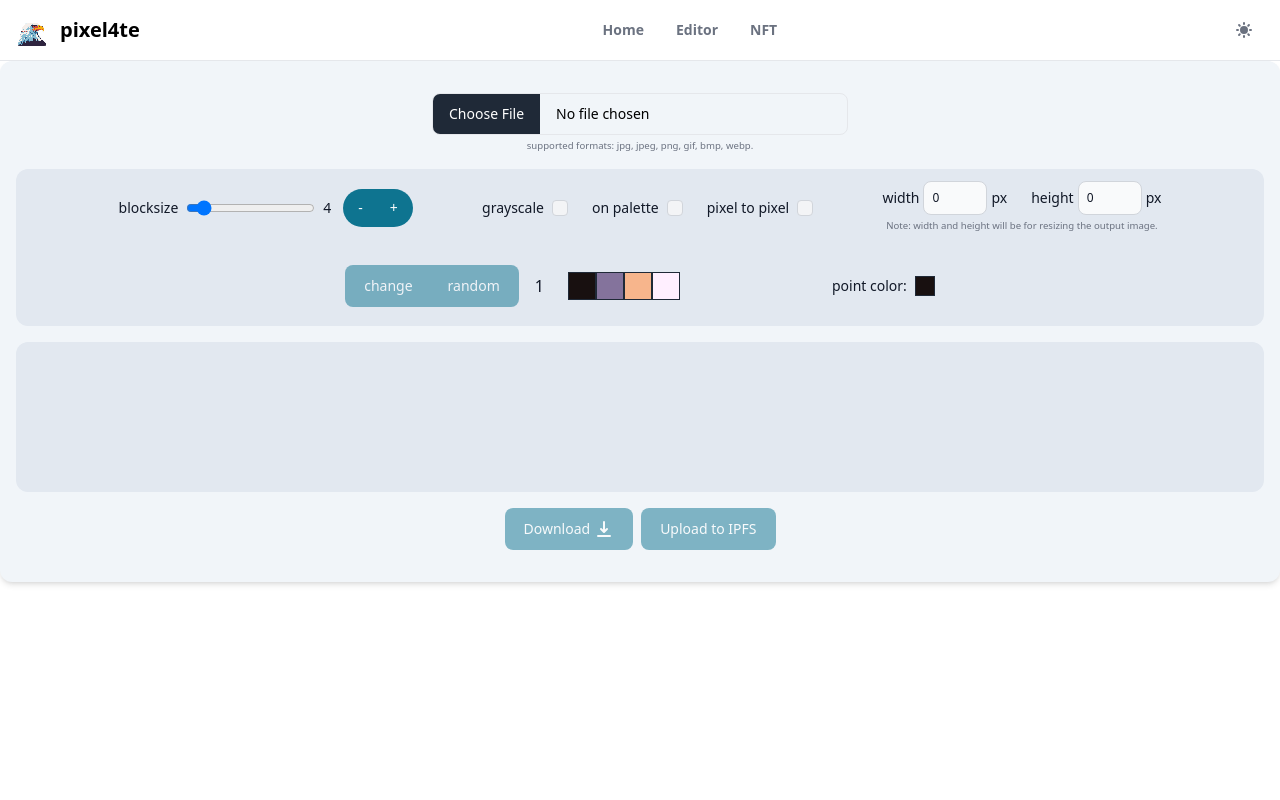
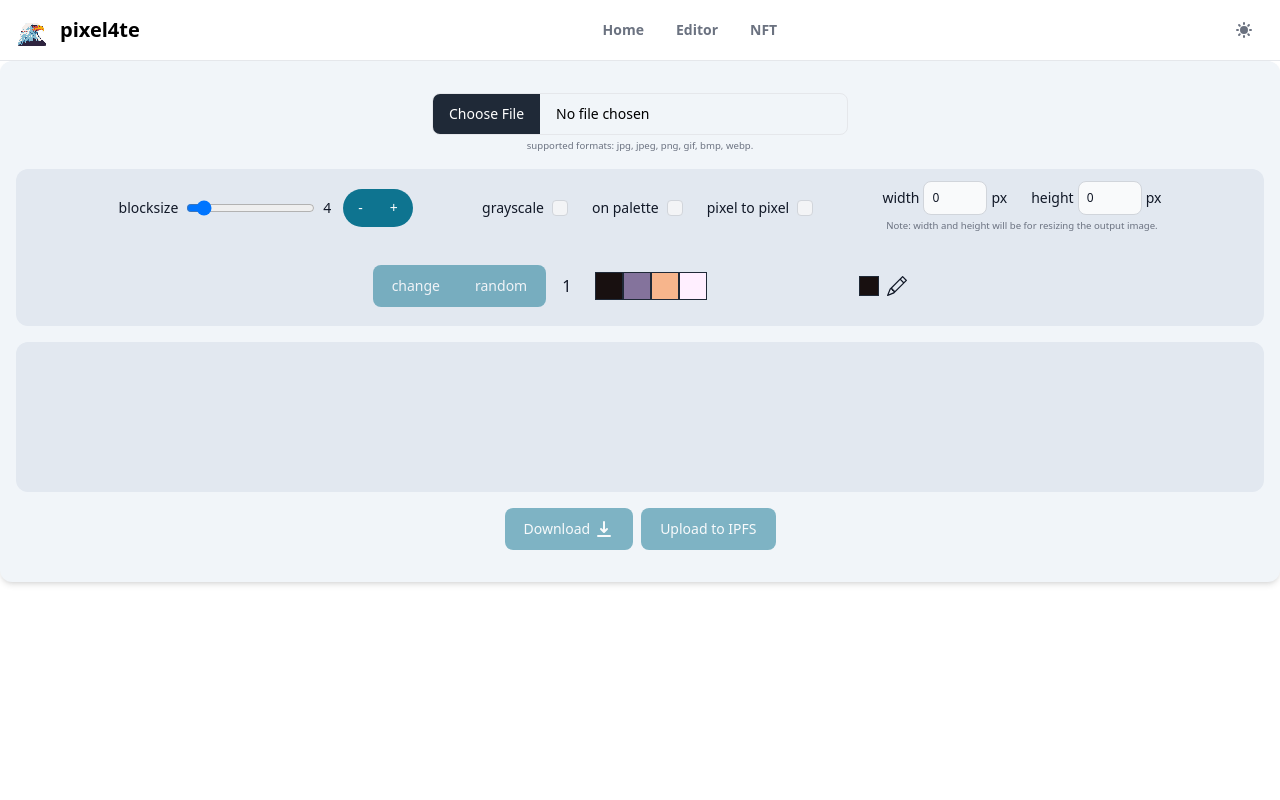
Before and after one commit to en0c-45/pixel4te, a Next.js app: page /editor in a window 1280 px wide. Shown: the top 800 px of the page. Built offline with nearby package versions, Linux system fonts and the light colour scheme.

Commit message:
refactor styles

```diff
--- a/components/Editor/controls.tsx
+++ b/components/Editor/controls.tsx
@@ -1,4 +1,5 @@
 import { Button, Checkbox, Label, TextInput, Tooltip } from "flowbite-react";
+import { BsPencil } from "react-icons/bs";
 import { textContent } from "../../constants";
 import { useEditor } from "../../contexts/editor";
 import getRgbaString from "../../lib/utils/get-rgba-string";
@@ -177,15 +178,13 @@ export default function Controls() {
             ))}
           </div>
           <div className="flex items-center">
-            <p className="mr-2 text-sm font-medium text-gray-900 dark:text-gray-300">
-              point color:
-            </p>
             <div
               className="h-4 w-4 border border-gray-800 dark:border-slate-50 sm:h-5 sm:w-5"
               style={{
                 backgroundColor: currentPointColor,
               }}
             ></div>
+            <BsPencil className="ml-2 h-5 w-5 text-gray-900 dark:text-gray-300" />
           </div>
         </div>
       </div>
```
